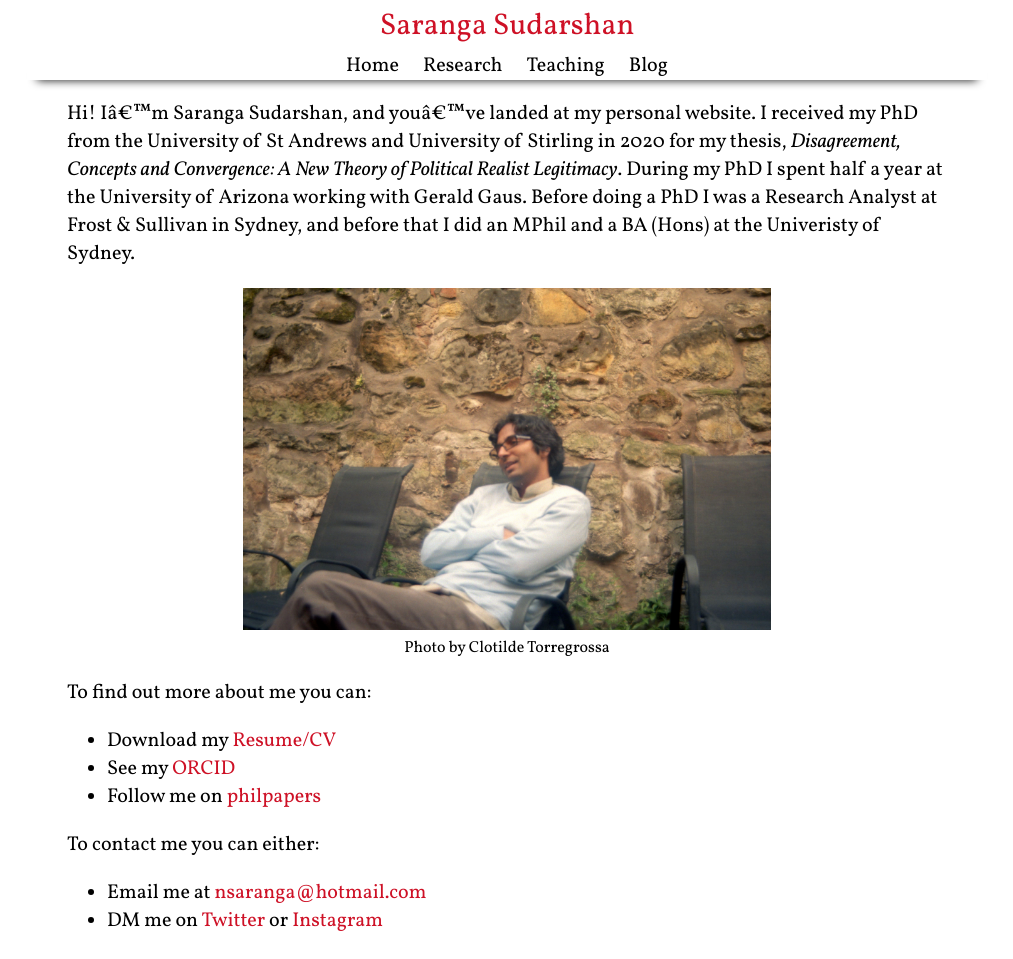
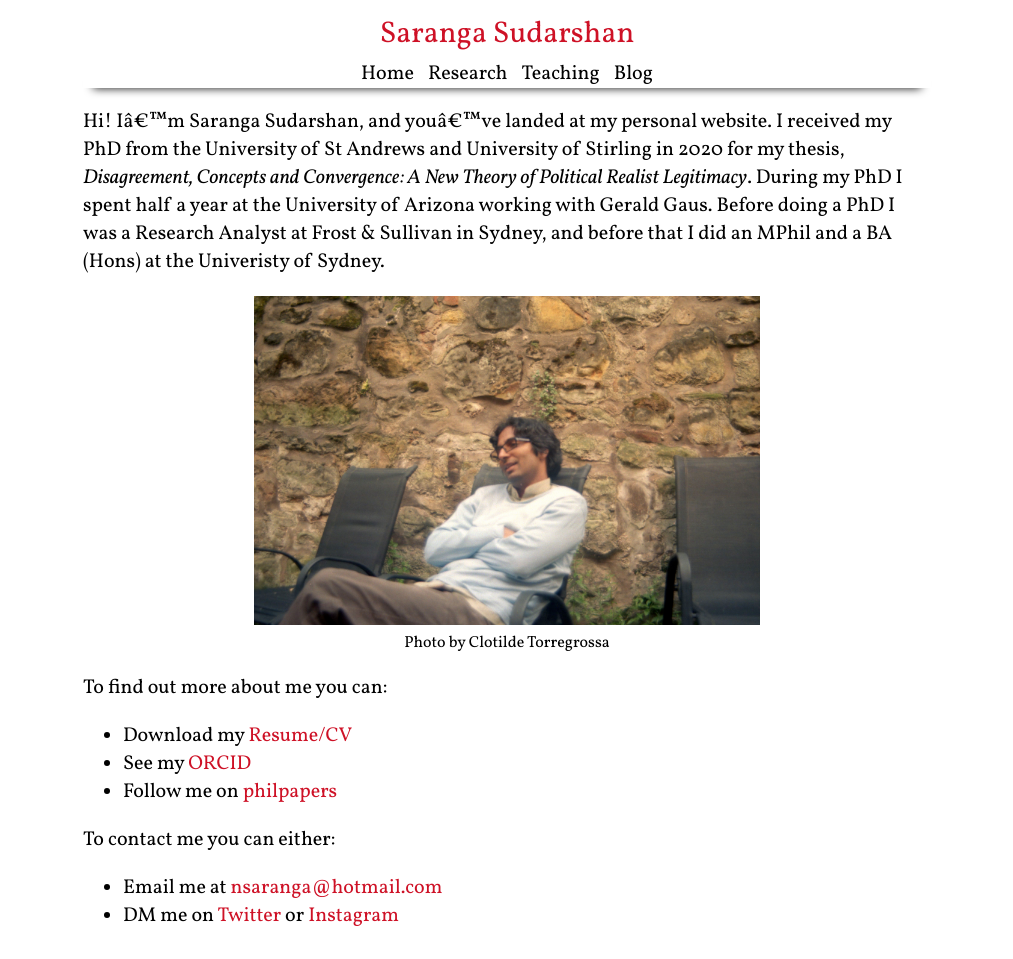
Before and after one commit to nsaranga/saranga.github.io, a Jekyll site: the page built from index.md, in a window 1280 px wide. Shown: the whole page, without its empty margins (133-1146 px from the left). Built offline with Jekyll 4.4.1, drawn with Linux system fonts in a browser that asks for light colours.

Commit message:
changes to css

```diff
--- a/_layouts/default.html
+++ b/_layouts/default.html
@@ -3,7 +3,7 @@
 <head>
 <meta charset=UTF-8"/>
 <title>{{ site.title }}</title>
-<meta name="viewport" content="width=device-width, initial-scale=1.0">
+<meta name="viewport" content="width=device-width, initial-scale=1.0, minimum-scale=1.0, maximum-scale=1.0">
 <link href="https://fonts.googleapis.com/css?family=Crimson+Text:400,400i,600,600i,700,700i|Vollkorn:400,400i,700,700i" rel="stylesheet">
 <link rel="stylesheet" type="text/css" href="{{ "/assets/sswp.css" | relative_url }}">
 <!--
--- a/assets/sswp.css
+++ b/assets/sswp.css
@@ -1,20 +1,24 @@
 @font-face{font-family:"Vollkorn"}
 @font-face{font-family:"Crimson Text"}
 
-header{width:100%;max-width:960px;margin:auto;padding:0 1em 0 1em;}
+/*
+
 body{width:100%;margin:0 auto;}
+*/
 
+*{box-sizing: border-box;}
+
+header{width:100%;max-width:55em;margin:auto;padding:0 1em 0 1em;}
 .navbar{box-shadow: 0px 10px 10px -10px black;background-color:white;position:sticky;top:0;width:100%;text-align:center;font-size:20px;font-family:Vollkorn;font-weight:400;display:inline-block;margin:0px;}
-.navbuttons{text-align:center;padding:0px 10px 0px 10px;color:black;cursor:pointer;text-decoration:none;display:inline-block;margin:0px;}
+.navbuttons{text-align:center;padding:0px 5px 0px 5px;color:black;cursor:pointer;text-decoration:none;display:inline-block;margin:0px;}
 .navbuttons:hover{background-color:grey;color:white;cursor:pointer;text-decoration:none;-webkit-transition-duration:0.3s;transition-duration:0.3s;}
 .navbuttons:active{background-color:black;color:white;text-decoration:none;}
-
 .titlebox{background-color:white;top:0;width:100%;text-align:center;font-family:Vollkorn;font-weight:400;font-size:30px;display:inline-block;margin:5px 0px 5px 0px;}
 .titlelink{text-decoration:none;}
 .titlelink:visited{color:black;}
 .titlelink:hover{cursor:pointer;text-decoration:underline;}
 
-.page-content{padding:0 1em 0.5em 1em;font-family:Vollkorn;font-weight:400;width:100%;max-width:55em;margin:auto;}
+.page-content{padding:0 1em 0 1em;font-family:Vollkorn;font-weight:400;width:100%;max-width:55em;margin:auto;}
 h1, h2{font-family:Vollkorn;font-weight:400;}
 p, li{font-family:Vollkorn;font-weight:400;font-size:20px;text-align:left;}
 a{color:#ce1126;font-family:Vollkorn;font-weight:400;text-decoration:none}
```
Also changed, not shown: 10 other files.
